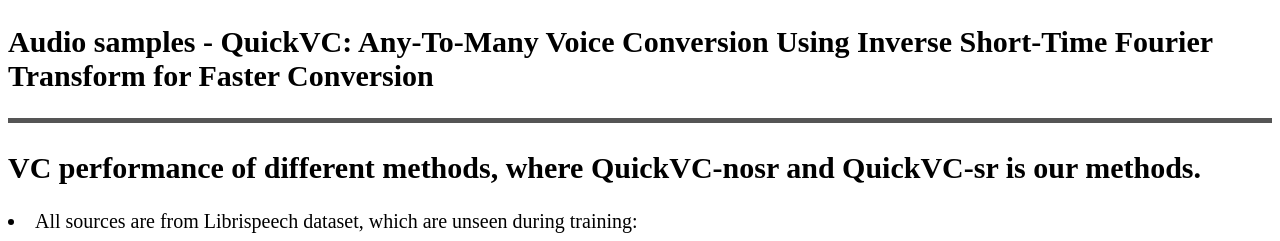
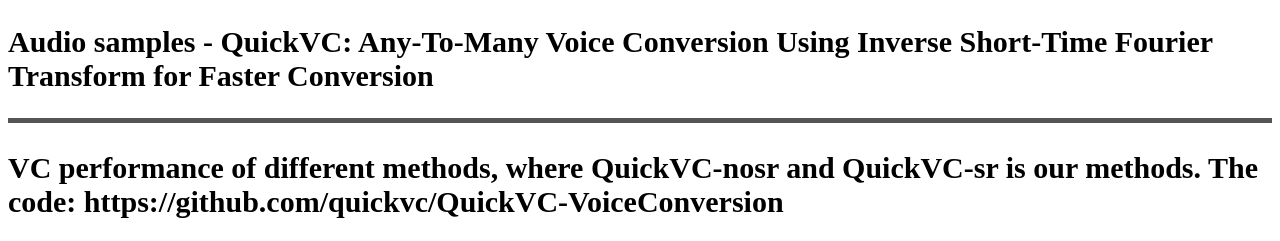
Before and after one commit to quickvc/quickvc-demo, a plain HTML site: page index.html in a window 1280 px wide. Shown: the top 241 px of the page. Drawn offline with Linux system fonts and the light colour scheme.

Commit message:
Update index.html

```diff
--- a/index.html
+++ b/index.html
@@ -21,7 +21,7 @@ audio {
 
   <hr style="height:3px;border:none;border-top:5px solid #555555;" />
 
-    <h2>VC performance of different methods, where QuickVC-nosr and QuickVC-sr is our methods.</h2>
+    <h2>VC performance of different methods, where QuickVC-nosr and QuickVC-sr is our methods. The code: https://github.com/quickvc/QuickVC-VoiceConversion</h2>
 
    <li>All sources are from Librispeech dataset, which are unseen during training:</li>
 
```
